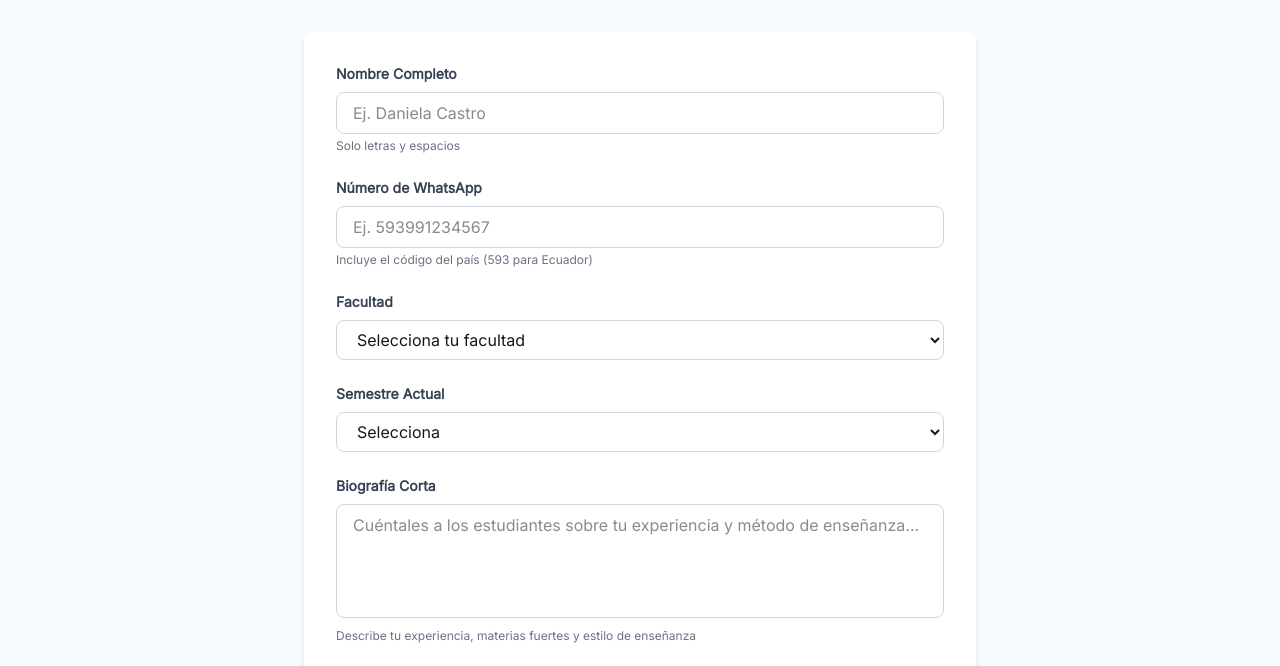
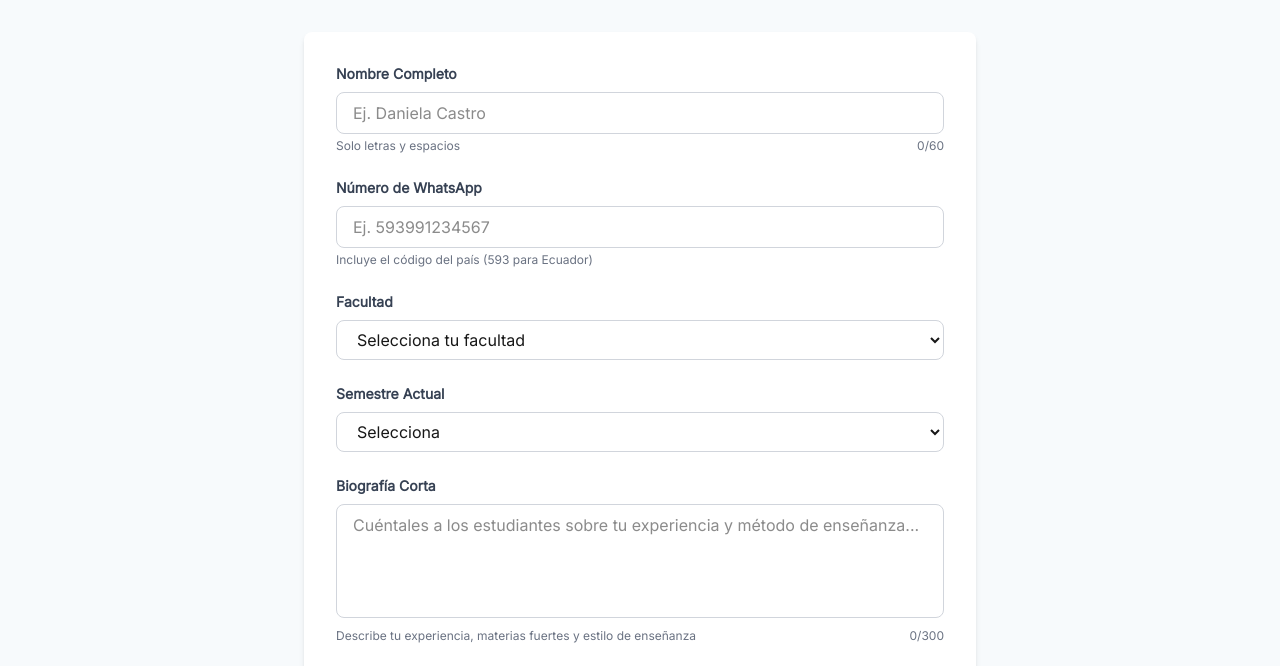
Before and after one commit to PoliTutorias/politutorias-frontend, a Next.js app: page /tutor/registro in a window 1280 px wide. Shown: the part 280-946 px from the top of the page. Built offline with nearby package versions, Linux system fonts and the light colour scheme.

Commit message:
HU34-T03 feat(ui): implementar campos de entrada con reglas de UI

```diff
--- /dev/null
+++ b/src/components/shared/input-field/InputField.tsx
@@ -0,0 +1,176 @@
+'use client';
+
+import React, { InputHTMLAttributes, useState } from 'react';
+
+interface InputFieldProps extends Omit<InputHTMLAttributes<HTMLInputElement>, 'maxLength'> {
+  label?: string;
+  placeholder?: string;
+  maxLength?: number;
+  showCharCount?: boolean;
+  error?: string;
+  helperText?: string;
+  pattern?: 'letters-only' | 'numbers-only' | 'email' | 'tel' | 'text';
+  ref?: React.Ref<HTMLInputElement>;
+}
+
+export const InputField = React.forwardRef<HTMLInputElement, InputFieldProps>(
+  (
+    {
+      label,
+      placeholder,
+      maxLength,
+      showCharCount = false,
+      error,
+      helperText,
+      pattern = 'text',
+      className = '',
+      value: initialValue = '',
+      onChange,
+      onKeyPress,
+      onPaste,
+      ...rest
+    },
+    ref
+  ) => {
+    const [value, setValue] = useState<string | number | readonly string[]>(initialValue);
+
+    const validateInput = (inputValue: string): boolean => {
+      switch (pattern) {
+        case 'letters-only':
+          // Solo letras y espacios
+          return /^[a-zA-ZáéíóúñÁÉÍÓÚÑ\s]*$/.test(inputValue);
+        case 'numbers-only':
+          // Solo números
+          return /^\d*$/.test(inputValue);
+        case 'email':
+          return true; // El navegador valida emails nativamente
+        case 'tel':
+          return /^\d*$/.test(inputValue);
+        default:
+          return true;
+      }
+    };
+
+    const handleKeyPress = (e: React.KeyboardEvent<HTMLInputElement>) => {
+      const inputChar = String.fromCharCode(e.which);
+
+      // Validar el carácter antes de permitir su entrada
+      const currentValue = (e.target as HTMLInputElement).value;
+      const newValue = currentValue + inputChar;
+
+      if (maxLength && newValue.length > maxLength) {
+        e.preventDefault();
+        return;
+      }
+
+      if (!validateInput(newValue)) {
+        e.preventDefault();
+      }
+
+      onKeyPress?.(e);
+    };
+
+    const handleChange = (e: React.ChangeEvent<HTMLInputElement>) => {
+      let newValue = e.target.value;
+
+      // Validar el valor completo
+      if (!validateInput(newValue)) {
+        // Si no es válido, remover el último carácter
+        newValue = newValue.slice(0, -1);
+      }
+
+      // Limitar a maxLength
+      if (maxLength && newValue.length > maxLength) {
+        newValue = newValue.slice(0, maxLength);
+      }
+
+      setValue(newValue);
+      e.target.value = newValue;
+      onChange?.(e);
+    };
+
+    const handlePaste = (e: React.ClipboardEvent<HTMLInputElement>) => {
+      e.preventDefault();
+      const pastedText = e.clipboardData.getData('text');
+      const currentValue = (e.target as HTMLInputElement).value;
+
+      // Validar el texto pegado
+      if (!validateInput(pastedText)) {
+        return;
+      }
+
+      let newValue = currentValue + pastedText;
+
+      // Limitar a maxLength
+      if (maxLength && newValue.length > maxLength) {
+        newValue = newValue.slice(0, maxLength);
+      }
+
+      setValue(newValue);
+
+      // Trigger onChange event
+      const inputElement = e.target as HTMLInputElement;
+      const nativeInputValueSetter = Object.getOwnPropertyDescriptor(
+        window.HTMLInputElement.prototype,
+        'value'
+      )?.set;
+
+      if (nativeInputValueSetter) {
+        nativeInputValueSetter.call(inputElement, newValue);
+      }
+
+      const event = new Event('change', { bubbles: true });
+      inputElement.dispatchEvent(event);
+    };
+
+    const charCount = String(value).length;
+    const isOverLimit = maxLength && charCount > maxLength;
+
+    return (
+      <div className="w-full">
+        {label && (
+          <label
+            htmlFor={rest.id}
+            className="block text-sm font-semibold text-gray-700 mb-2"
+          >
+            {label}
+          </label>
+        )}
+        <div className="relative">
+          <input
+            ref={ref}
+            type="text"
+            placeholder={placeholder}
+            value={value}
+            onChange={handleChange}
+            onKeyPress={handleKeyPress}
+            onPaste={handlePaste}
+            className={`w-full px-4 py-2 border rounded-lg focus:outline-none focus:ring-2 transition-colors ${error
+                ? 'border-[var(--error)] focus:ring-[var(--error)]'
+                : 'border-gray-300 focus:ring-[var(--primary)]'
+              } ${className}`}
+            {...rest}
+          />
+        </div>
+
+        <div className="flex justify-between items-start mt-1">
+          {error ? (
+            <p className="text-sm text-[var(--error)]">{error}</p>
+          ) : (
+            helperText && <p className="text-xs text-gray-500">{helperText}</p>
+          )}
+          {showCharCount && maxLength && (
+            <p
+              className={`text-xs font-medium ${isOverLimit ? 'text-[var(--error)]' : 'text-gray-500'
+                }`}
+            >
+              {charCount}/{maxLength}
+            </p>
+          )}
+        </div>
+      </div>
+    );
+  }
+);
+
+InputField.displayName = 'InputField';
--- /dev/null
+++ b/src/components/shared/textarea/Textarea.tsx
@@ -0,0 +1,122 @@
+'use client';
+
+import React, { TextareaHTMLAttributes, useState } from 'react';
+
+interface TextareaProps extends Omit<TextareaHTMLAttributes<HTMLTextAreaElement>, 'maxLength'> {
+  label?: string;
+  placeholder?: string;
+  maxLength?: number;
+  showCharCount?: boolean;
+  error?: string;
+  helperText?: string;
+  ref?: React.Ref<HTMLTextAreaElement>;
+}
+
+export const Textarea = React.forwardRef<HTMLTextAreaElement, TextareaProps>(
+  (
+    {
+      label,
+      placeholder,
+      maxLength,
+      showCharCount = false,
+      error,
+      helperText,
+      className = '',
+      value: initialValue = '',
+      onChange,
+      onPaste,
+      ...rest
+    },
+    ref
+  ) => {
+    const [value, setValue] = useState<string | number | readonly string[]>(initialValue);
+
+    const handleChange = (e: React.ChangeEvent<HTMLTextAreaElement>) => {
+      let newValue = e.target.value;
+
+      // Limitar a maxLength
+      if (maxLength && newValue.length > maxLength) {
+        newValue = newValue.slice(0, maxLength);
+      }
+
+      setValue(newValue);
+      e.target.value = newValue;
+      onChange?.(e);
+    };
+
+    const handlePaste = (e: React.ClipboardEvent<HTMLTextAreaElement>) => {
+      e.preventDefault();
+      const pastedText = e.clipboardData.getData('text');
+      const currentValue = (e.target as HTMLTextAreaElement).value;
+
+      let newValue = currentValue + pastedText;
+
+      // Limitar a maxLength
+      if (maxLength && newValue.length > maxLength) {
+        newValue = newValue.slice(0, maxLength);
+      }
+
+      setValue(newValue);
+
+      // Trigger onChange event
+      const textareaElement = e.target as HTMLTextAreaElement;
+      const nativeTextareaValueSetter = Object.getOwnPropertyDescriptor(
+        window.HTMLTextAreaElement.prototype,
+        'value'
+      )?.set;
+
+      if (nativeTextareaValueSetter) {
+        nativeTextareaValueSetter.call(textareaElement, newValue);
+      }
+
+      const event = new Event('change', { bubbles: true });
+      textareaElement.dispatchEvent(event);
+    };
+
+    const charCount = String(value).length;
+    const isOverLimit = maxLength && charCount > maxLength;
+
+    return (
+      <div className="w-full">
+        {label && (
+          <label
+            htmlFor={rest.id}
+            className="block text-sm font-semibold text-gray-700 mb-2"
+          >
+            {label}
+          </label>
+        )}
+        <textarea
+          ref={ref}
+          placeholder={placeholder}
+          value={value}
+          onChange={handleChange}
+          onPaste={handlePaste}
+          className={`w-full px-4 py-2 border rounded-lg focus:outline-none focus:ring-2 resize-none transition-colors ${error
+              ? 'border-[var(--error)] focus:ring-[var(--error)]'
+              : 'border-gray-300 focus:ring-[var(--primary)]'
+            } ${className}`}
+          {...rest}
+        />
+
+        <div className="flex justify-between items-start mt-1">
+          {error ? (
+            <p className="text-sm text-[var(--error)]">{error}</p>
+          ) : (
+            helperText && <p className="text-xs text-gray-500">{helperText}</p>
+          )}
+          {showCharCount && maxLength && (
+            <p
+              className={`text-xs font-medium ${isOverLimit ? 'text-[var(--error)]' : 'text-gray-500'
+                }`}
+            >
+              {charCount}/{maxLength}
+            </p>
+          )}
+        </div>
+      </div>
+    );
+  }
+);
+
+Textarea.displayName = 'Textarea';
--- a/src/components/tutor/formulario-datos-basicos/FormularioDatosBasicos.tsx
+++ b/src/components/tutor/formulario-datos-basicos/FormularioDatosBasicos.tsx
@@ -1,6 +1,10 @@
 'use client';
 
 import { useState } from 'react';
+import { InputField } from '@/components/shared/input-field/InputField';
+import { Textarea } from '@/components/shared/textarea/Textarea';
+import { FACULTADES_SEED } from '@/lib/seeds/facultades';
+import { SEMESTRES_SEED } from '@/lib/seeds/semestres';
 
 export function FormularioDatosBasicos() {
   const [formData, setFormData] = useState({
@@ -33,38 +37,30 @@ export function FormularioDatosBasicos() {
       className="bg-white rounded-lg shadow-md p-8 max-w-2xl mx-auto space-y-6"
     >
       {/* Nombre Completo */}
-      <div>
-        <label htmlFor="nombreCompleto" className="block text-sm font-semibold text-gray-700 mb-2">
-          Nombre Completo
-        </label>
-        <input
-          type="text"
+      <InputField
         id="nombreCompleto"
+        label="Nombre Completo"
         name="nombreCompleto"
+        pattern="letters-only"
         placeholder="Ej. Daniela Castro"
         value={formData.nombreCompleto}
         onChange={handleChange}
-          className="w-full px-4 py-2 border border-gray-300 rounded-lg focus:outline-none focus:ring-2 focus:ring-[var(--primary)]"
+        maxLength={60}
+        showCharCount
+        helperText="Solo letras y espacios"
       />
-        <p className="text-xs text-gray-500 mt-1">Solo letras y espacios</p>
-      </div>
 
       {/* Número de WhatsApp */}
-      <div>
-        <label htmlFor="numeroWhatsapp" className="block text-sm font-semibold text-gray-700 mb-2">
-          Número de WhatsApp
-        </label>
-        <input
-          type="tel"
+      <InputField
         id="numeroWhatsapp"
+        label="Número de WhatsApp"
         name="numeroWhatsapp"
+        pattern="numbers-only"
         placeholder="Ej. 593991234567"
         value={formData.numeroWhatsapp}
         onChange={handleChange}
-          className="w-full px-4 py-2 border border-gray-300 rounded-lg focus:outline-none focus:ring-2 focus:ring-[var(--primary)]"
+        helperText="Incluye el código del país (593 para Ecuador)"
       />
-        <p className="text-xs text-gray-500 mt-1">Incluye el código del país (593 para Ecuador)</p>
-      </div>
 
       {/* Facultad */}
       <div>
@@ -79,6 +75,11 @@ export function FormularioDatosBasicos() {
           className="w-full px-4 py-2 border border-gray-300 rounded-lg focus:outline-none focus:ring-2 focus:ring-[var(--primary)]"
         >
           <option value="">Selecciona tu facultad</option>
+          {FACULTADES_SEED.map((facultad) => (
+            <option key={facultad} value={facultad}>
+              {facultad}
+            </option>
+          ))}
         </select>
       </div>
 
@@ -95,25 +96,27 @@ export function FormularioDatosBasicos() {
           className="w-full px-4 py-2 border border-gray-300 rounded-lg focus:outline-none focus:ring-2 focus:ring-[var(--primary)]"
         >
           <option value="">Selecciona</option>
+          {SEMESTRES_SEED.map((semestre) => (
+            <option key={semestre} value={semestre}>
+              {semestre}
+            </option>
+          ))}
         </select>
       </div>
 
       {/* Biografía Corta */}
-      <div>
-        <label htmlFor="biografiaCorta" className="block text-sm font-semibold text-gray-700 mb-2">
-          Biografía Corta
-        </label>
-        <textarea
+      <Textarea
         id="biografiaCorta"
+        label="Biografía Corta"
         name="biografiaCorta"
         placeholder="Cuéntales a los estudiantes sobre tu experiencia y método de enseñanza..."
         value={formData.biografiaCorta}
         onChange={handleChange}
-          className="w-full px-4 py-2 border border-gray-300 rounded-lg focus:outline-none focus:ring-2 focus:ring-[var(--primary)] resize-none"
+        maxLength={300}
+        showCharCount
+        helperText="Describe tu experiencia, materias fuertes y estilo de enseñanza"
         rows={4}
       />
-        <p className="text-xs text-gray-500 mt-1">Describe tu experiencia, materias fuertes y estilo de enseñanza</p>
-      </div>
 
       {/* Submit Button */}
       <button
```
Lines whose indentation alone changed are shown as unchanged.
